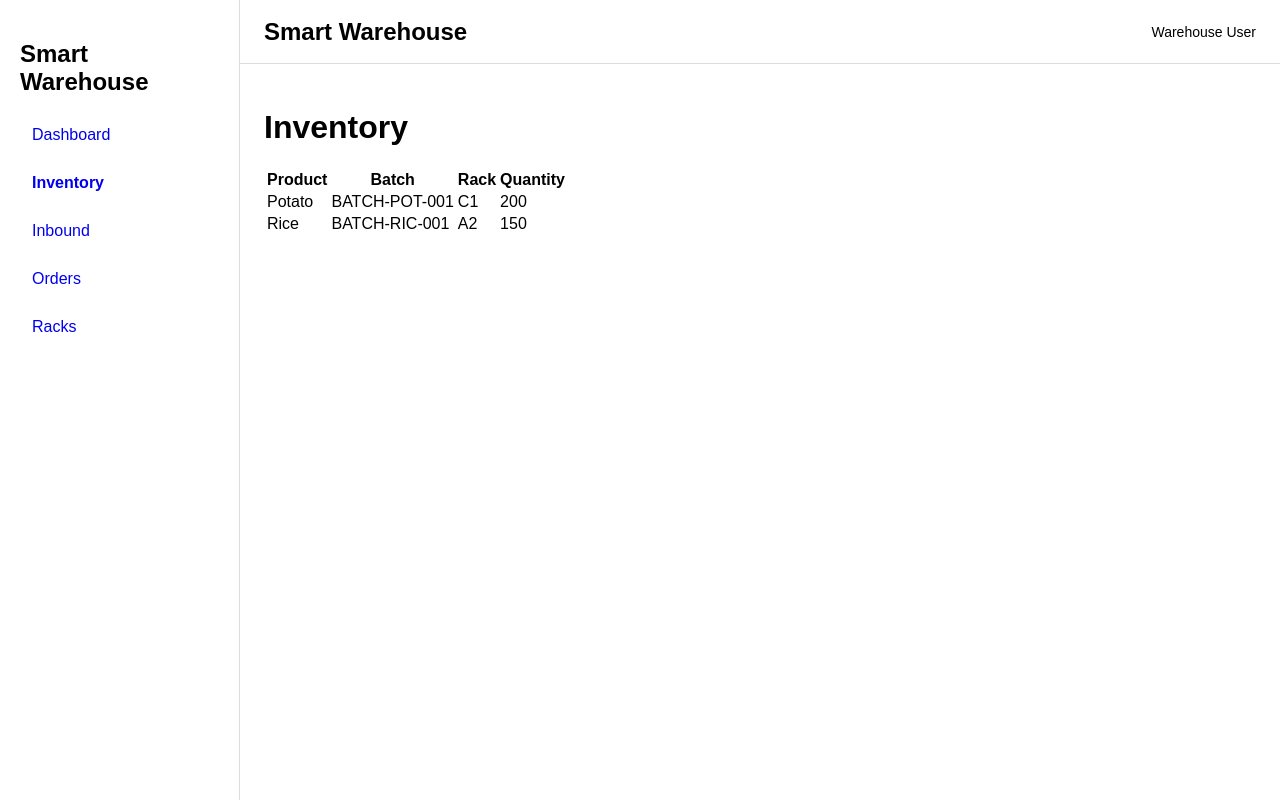
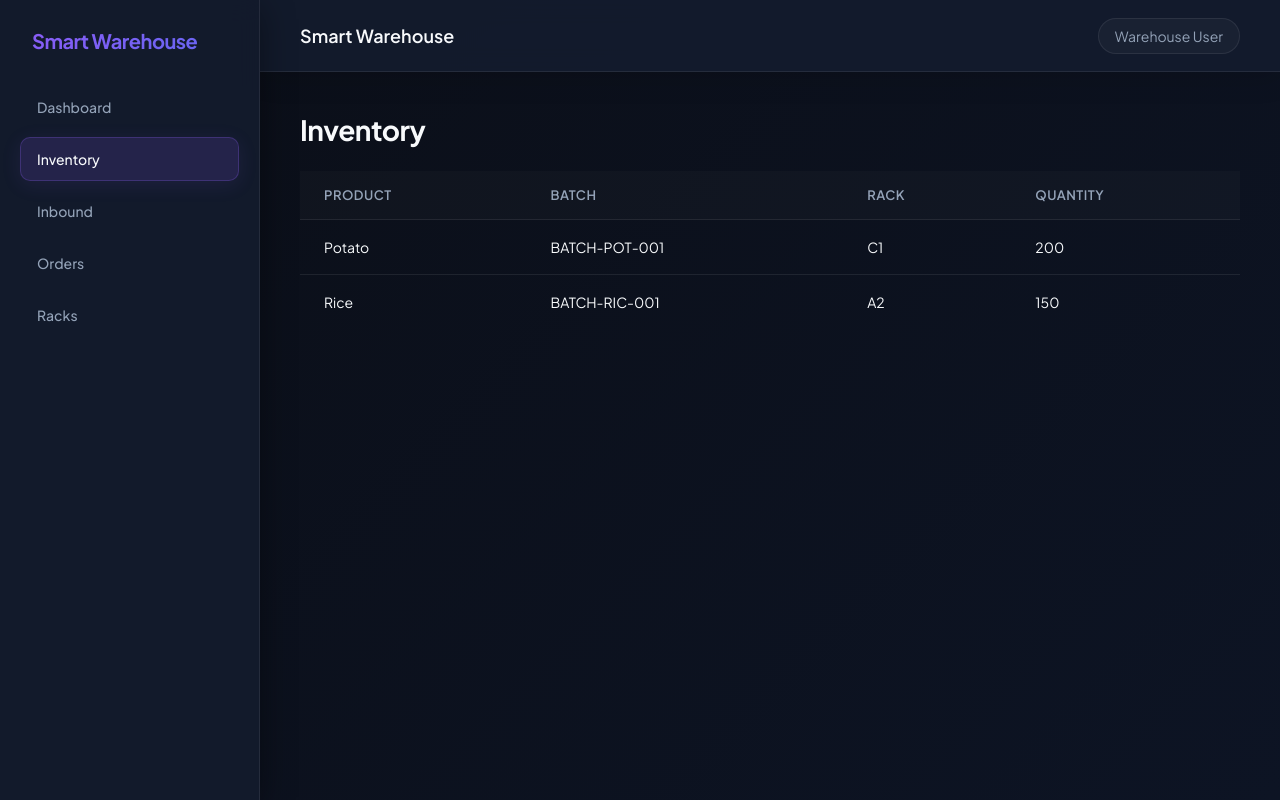
Before and after one commit to dhotrekrishna689-a11y/Warehouse_management_project, a React app in the folder frontend/: page /inventory in a window 1280 px wide. Built offline with nearby package versions, Linux system fonts and the light colour scheme; the HTML template or start-up script is replaced by a standard one.

Commit message:
style(ui): implement dark-mode glassmorphic theme, table, and modal styles

```diff
--- a/frontend/src/index.css
+++ b/frontend/src/index.css
@@ -1,186 +1,405 @@
-/*
+@import url('https://fonts.googleapis.com/css2?family=Plus+Jakarta+Sans:wght@300;400;500;600;700&display=swap');
+
 :root {
-  --text: #6b6375;
-  --text-h: #08060d;
-  --bg: #fff;
-  --border: #e5e4e7;
-  --code-bg: #f4f3ec;
-  --accent: #aa3bff;
-  --accent-bg: rgba(170, 59, 255, 0.1);
-  --accent-border: rgba(170, 59, 255, 0.5);
-  --social-bg: rgba(244, 243, 236, 0.5);
-  --shadow:
-    rgba(0, 0, 0, 0.1) 0 10px 15px -3px, rgba(0, 0, 0, 0.05) 0 4px 6px -2px;
-
-  --sans: system-ui, 'Segoe UI', Roboto, sans-serif;
-  --heading: system-ui, 'Segoe UI', Roboto, sans-serif;
-  --mono: ui-monospace, Consolas, monospace;
-
-  font: 18px/145% var(--sans);
-  letter-spacing: 0.18px;
-  color-scheme: light dark;
-  color: var(--text);
-  background: var(--bg);
-  font-synthesis: none;
-  text-rendering: optimizeLegibility;
-  -webkit-font-smoothing: antialiased;
-  -moz-osx-font-smoothing: grayscale;
-
-  @media (max-width: 1024px) {
-    font-size: 16px;
-  }
+  --bg-primary: #0b0f19;
+  --bg-secondary: #151d30;
+  --bg-tertiary: #1f2a45;
+  --text-primary: #f8fafc;
+  --text-secondary: #94a3b8;
+  --text-muted: #64748b;
+  --accent-primary: #8b5cf6;
+  --accent-gradient: linear-gradient(135deg, #8b5cf6 0%, #6366f1 100%);
+  --accent-glow: 0 0 20px rgba(139, 92, 246, 0.4);
+  --border-color: rgba(255, 255, 255, 0.08);
+  --danger-color: #ef4444;
+  --success-color: #10b981;
+  --warning-color: #f59e0b;
+  --glass-bg: rgba(21, 29, 48, 0.85);
+  --glass-blur: blur(12px);
+  --glass-shadow: 0 8px 32px 0 rgba(0, 0, 0, 0.4);
+  --radius-lg: 16px;
+  --radius-md: 10px;
+  --radius-sm: 6px;
+  --transition: all 0.3s cubic-bezier(0.4, 0, 0.2, 1);
+  --sans: 'Plus Jakarta Sans', system-ui, -apple-system, sans-serif;
 }
 
-@media (prefers-color-scheme: dark) {
-  :root {
-    --text: #9ca3af;
-    --text-h: #f3f4f6;
-    --bg: #16171d;
-    --border: #2e303a;
-    --code-bg: #1f2028;
-    --accent: #c084fc;
-    --accent-bg: rgba(192, 132, 252, 0.15);
-    --accent-border: rgba(192, 132, 252, 0.5);
-    --social-bg: rgba(47, 48, 58, 0.5);
-    --shadow:
-      rgba(0, 0, 0, 0.4) 0 10px 15px -3px, rgba(0, 0, 0, 0.25) 0 4px 6px -2px;
-  }
-
-  #social .button-icon {
-    filter: invert(1) brightness(2);
-  }
+* {
+  box-sizing: border-box;
+  margin: 0;
+  padding: 0;
 }
 
 body {
-  margin: 0;
+  background-color: var(--bg-primary);
+  color: var(--text-primary);
+  font-family: var(--sans);
+  min-height: 100vh;
+  overflow-x: hidden;
+  -webkit-font-smoothing: antialiased;
 }
 
-#root {
-  width: 1126px;
-  max-width: 100%;
-  margin: 0 auto;
-  text-align: center;
-  border-inline: 1px solid var(--border);
-  min-height: 100svh;
-  display: flex;
-  flex-direction: column;
-  box-sizing: border-box;
+/* Scrollbar styling */
+::-webkit-scrollbar {
+  width: 8px;
+  height: 8px;
+}
+::-webkit-scrollbar-track {
+  background: var(--bg-primary);
+}
+::-webkit-scrollbar-thumb {
+  background: var(--bg-tertiary);
+  border-radius: 4px;
+}
+::-webkit-scrollbar-thumb:hover {
+  background: var(--accent-primary);
 }
 
-h1,
-h2 {
-  font-family: var(--heading);
-  font-weight: 500;
-  color: var(--text-h);
-}
-
-h1 {
-  font-size: 56px;
-  letter-spacing: -1.68px;
-  margin: 32px 0;
-  @media (max-width: 1024px) {
-    font-size: 36px;
-    margin: 20px 0;
-  }
-}
-h2 {
-  font-size: 24px;
-  line-height: 118%;
-  letter-spacing: -0.24px;
-  margin: 0 0 8px;
-  @media (max-width: 1024px) {
-    font-size: 20px;
-  }
-}
-p {
-  margin: 0;
-}
-
-code,
-.counter {
-  font-family: var(--mono);
-  display: inline-flex;
-  border-radius: 4px;
-  color: var(--text-h);
-}
-
-code {
-  font-size: 15px;
-  line-height: 135%;
-  padding: 4px 8px;
-  background: var(--code-bg);
-}
-*/
-/*
-* {
-  box-sizing: border-box;
-}
-
-body {
-  margin: 0;
-  font-family: Arial, sans-serif;
-}*/
-
-* {
-  box-sizing: border-box;
-}
-
-body {
-  margin: 0;
-  font-family: Arial, sans-serif;
-}
-
+/* App Layout */
 .app-layout {
   display: flex;
   min-height: 100vh;
 }
 
-.main-area {
-  flex: 1;
+/* Sidebar */
+.sidebar {
+  width: 260px;
+  background: var(--glass-bg);
+  backdrop-filter: var(--glass-blur);
+  border-right: 1px solid var(--border-color);
+  padding: 28px 20px;
   display: flex;
   flex-direction: column;
+  gap: 32px;
+  box-shadow: var(--glass-shadow);
+  z-index: 10;
 }
 
-.page-content {
-  flex: 1;
-  padding: 24px;
-}
-
-.sidebar {
-  width: 240px;
-  padding: 20px;
-  border-right: 1px solid #ddd;
+.sidebar h2 {
+  font-size: 20px;
+  font-weight: 700;
+  letter-spacing: -0.5px;
+  background: var(--accent-gradient);
+  -webkit-background-clip: text;
+  -webkit-text-fill-color: transparent;
+  padding-left: 12px;
 }
 
 .sidebar nav {
   display: flex;
   flex-direction: column;
-  gap: 10px;
+  gap: 8px;
+}
+
+.nav-link {
+  display: flex;
+  align-items: center;
+  gap: 12px;
+  text-decoration: none;
+  color: var(--text-secondary);
+  padding: 12px 16px;
+  font-weight: 500;
+  font-size: 14px;
+  border-radius: var(--radius-md);
+  transition: var(--transition);
+  border: 1px solid transparent;
+}
+
+.nav-link:hover {
+  color: var(--text-primary);
+  background: rgba(255, 255, 255, 0.03);
+}
+
+.nav-link.active {
+  color: var(--text-primary);
+  background: rgba(139, 92, 246, 0.15);
+  border: 1px solid rgba(139, 92, 246, 0.25);
+  box-shadow: 0 4px 20px rgba(139, 92, 246, 0.1);
+}
+
+/* Main Content Area */
+.main-area {
+  flex: 1;
+  display: flex;
+  flex-direction: column;
+  background: linear-gradient(135deg, var(--bg-primary) 0%, #0d1424 100%);
 }
 
 .header {
-  height: 64px;
-  padding: 0 24px;
-  border-bottom: 1px solid #ddd;
+  height: 72px;
+  padding: 0 40px;
+  background: var(--glass-bg);
+  backdrop-filter: var(--glass-blur);
+  border-bottom: 1px solid var(--border-color);
   display: flex;
   align-items: center;
   justify-content: space-between;
+  box-shadow: 0 4px 30px rgba(0, 0, 0, 0.15);
 }
 
 .header h2 {
-  margin: 0;
+  font-size: 18px;
+  font-weight: 600;
+  color: var(--text-primary);
 }
 
 .user-area {
+  display: flex;
+  align-items: center;
+  gap: 10px;
   font-size: 14px;
+  color: var(--text-secondary);
+  background: rgba(255, 255, 255, 0.03);
+  padding: 8px 16px;
+  border-radius: 20px;
+  border: 1px solid var(--border-color);
 }
 
-.nav-link {
-  text-decoration: none;
-  padding: 10px 12px;
-  border-radius: 6px;
+.page-content {
+  flex: 1;
+  padding: 40px;
+  overflow-y: auto;
+  max-width: 1400px;
+  width: 100%;
+  margin: 0 auto;
 }
 
-.nav-link.active {
-  font-weight: bold;
+.page-content h1 {
+  font-size: 28px;
+  font-weight: 700;
+  margin-bottom: 24px;
+  letter-spacing: -0.5px;
 }
+
+/* Tables & Containers */
+.table-container {
+  background: var(--glass-bg);
+  backdrop-filter: var(--glass-blur);
+  border: 1px solid var(--border-color);
+  border-radius: var(--radius-lg);
+  overflow: hidden;
+  box-shadow: var(--glass-shadow);
+  margin-top: 20px;
+}
+
+table {
+  width: 100%;
+  border-collapse: collapse;
+  text-align: left;
+}
+
+th {
+  background: rgba(255, 255, 255, 0.02);
+  color: var(--text-secondary);
+  font-weight: 600;
+  font-size: 13px;
+  text-transform: uppercase;
+  letter-spacing: 0.5px;
+  padding: 16px 24px;
+  border-bottom: 1px solid var(--border-color);
+}
+
+td {
+  padding: 18px 24px;
+  font-size: 14px;
+  color: var(--text-primary);
+  border-bottom: 1px solid var(--border-color);
+  transition: var(--transition);
+}
+
+tr:last-child td {
+  border-bottom: none;
+}
+
+tr:hover td {
+  background: rgba(255, 255, 255, 0.015);
+}
+
+/* Badges / Pill Styles */
+.badge {
+  display: inline-flex;
+  align-items: center;
+  padding: 4px 10px;
+  border-radius: 20px;
+  font-size: 12px;
+  font-weight: 600;
+  letter-spacing: 0.2px;
+}
+
+.badge-violet {
+  background: rgba(139, 92, 246, 0.15);
+  color: var(--accent-secondary);
+  border: 1px solid rgba(139, 92, 246, 0.2);
+}
+
+.badge-slate {
+  background: rgba(148, 163, 184, 0.15);
+  color: var(--text-secondary);
+  border: 1px solid rgba(148, 163, 184, 0.2);
+}
+
+/* Buttons */
+.btn {
+  display: inline-flex;
+  align-items: center;
+  justify-content: center;
+  gap: 8px;
+  padding: 10px 18px;
+  border-radius: var(--radius-md);
+  font-size: 14px;
+  font-weight: 600;
+  cursor: pointer;
+  border: none;
+  transition: var(--transition);
+}
+
+.btn-primary {
+  background: var(--accent-gradient);
+  color: white;
+  box-shadow: var(--accent-glow);
+}
+
+.btn-primary:hover {
+  opacity: 0.95;
+  box-shadow: 0 0 25px rgba(139, 92, 246, 0.6);
+  transform: translateY(-1px);
+}
+
+.btn-primary:active {
+  transform: translateY(0);
+}
+
+.btn-secondary {
+  background: rgba(255, 255, 255, 0.05);
+  color: var(--text-primary);
+  border: 1px solid var(--border-color);
+}
+
+.btn-secondary:hover {
+  background: rgba(255, 255, 255, 0.08);
+}
+
+.btn-sm {
+  padding: 6px 12px;
+  font-size: 12px;
+  border-radius: var(--radius-sm);
+}
+
+.btn-outline-violet {
+  background: transparent;
+  color: var(--accent-primary);
+  border: 1px solid rgba(139, 92, 246, 0.4);
+}
+
+.btn-outline-violet:hover {
+  background: rgba(139, 92, 246, 0.1);
+  border-color: var(--accent-primary);
+  color: white;
+}
+
+/* Modal Styling */
+.modal-overlay {
+  position: fixed;
+  top: 0;
+  left: 0;
+  right: 0;
+  bottom: 0;
+  background: rgba(11, 15, 25, 0.7);
+  backdrop-filter: blur(8px);
+  display: flex;
+  align-items: center;
+  justify-content: center;
+  z-index: 1000;
+  animation: fadeIn 0.25s ease-out;
+}
+
+.modal-content {
+  background: var(--bg-secondary);
+  border: 1px solid var(--border-color);
+  border-radius: var(--radius-lg);
+  width: 100%;
+  max-width: 500px;
+  padding: 32px;
+  box-shadow: var(--glass-shadow), 0 0 40px rgba(0, 0, 0, 0.6);
+  animation: slideUp 0.3s cubic-bezier(0.34, 1.56, 0.64, 1);
+  position: relative;
+}
+
+.modal-header {
+  margin-bottom: 24px;
+}
+
+.modal-header h3 {
+  font-size: 20px;
+  font-weight: 700;
+  color: var(--text-primary);
+}
+
+.modal-body {
+  display: flex;
+  flex-direction: column;
+  gap: 20px;
+  margin-bottom: 28px;
+}
+
+.form-group {
+  display: flex;
+  flex-direction: column;
+  gap: 8px;
+}
+
+.form-group label {
+  font-size: 13px;
+  font-weight: 500;
+  color: var(--text-secondary);
+}
+
+.form-group input,
+.form-group textarea,
+.form-group select {
+  background: var(--bg-primary);
+  border: 1px solid var(--border-color);
+  border-radius: var(--radius-md);
+  padding: 12px 16px;
+  color: var(--text-primary);
+  font-family: var(--sans);
+  font-size: 14px;
+  transition: var(--transition);
+}
+
+.form-group input:focus,
+.form-group textarea:focus,
+.form-group select:focus {
+  outline: none;
+  border-color: var(--accent-primary);
+  box-shadow: 0 0 0 3px rgba(139, 92, 246, 0.25);
+}
+
+.form-group input:disabled {
+  background: rgba(255, 255, 255, 0.01);
+  color: var(--text-muted);
+  cursor: not-allowed;
+}
+
+.modal-footer {
+  display: flex;
+  justify-content: flex-end;
+  gap: 12px;
+}
+
+/* Animations */
+@keyframes fadeIn {
+  from { opacity: 0; }
+  to { opacity: 1; }
+}
+
+@keyframes slideUp {
+  from {
+    opacity: 0;
+    transform: translateY(20px);
+  }
+  to {
+    opacity: 1;
+    transform: translateY(0);
+  }
+}
```
